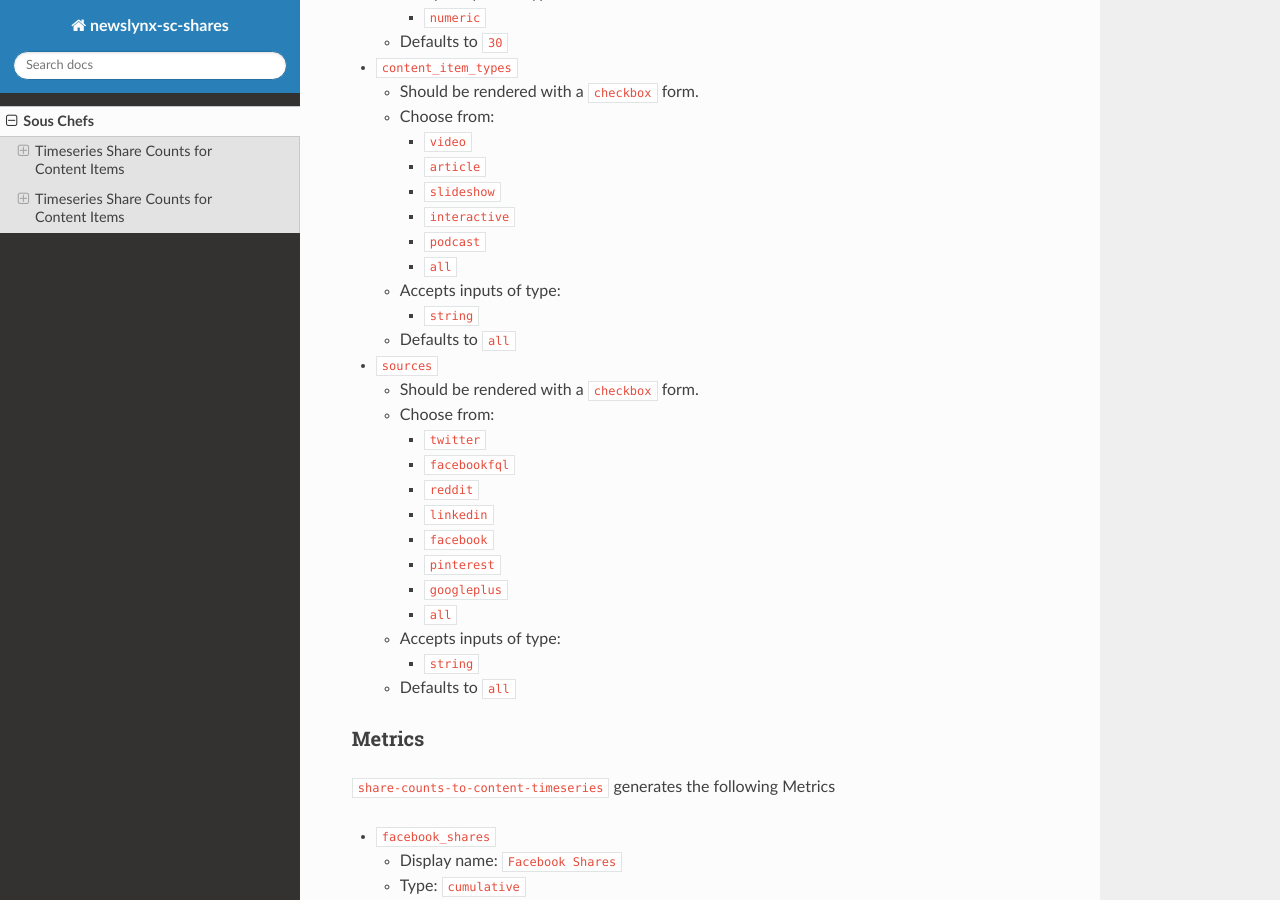
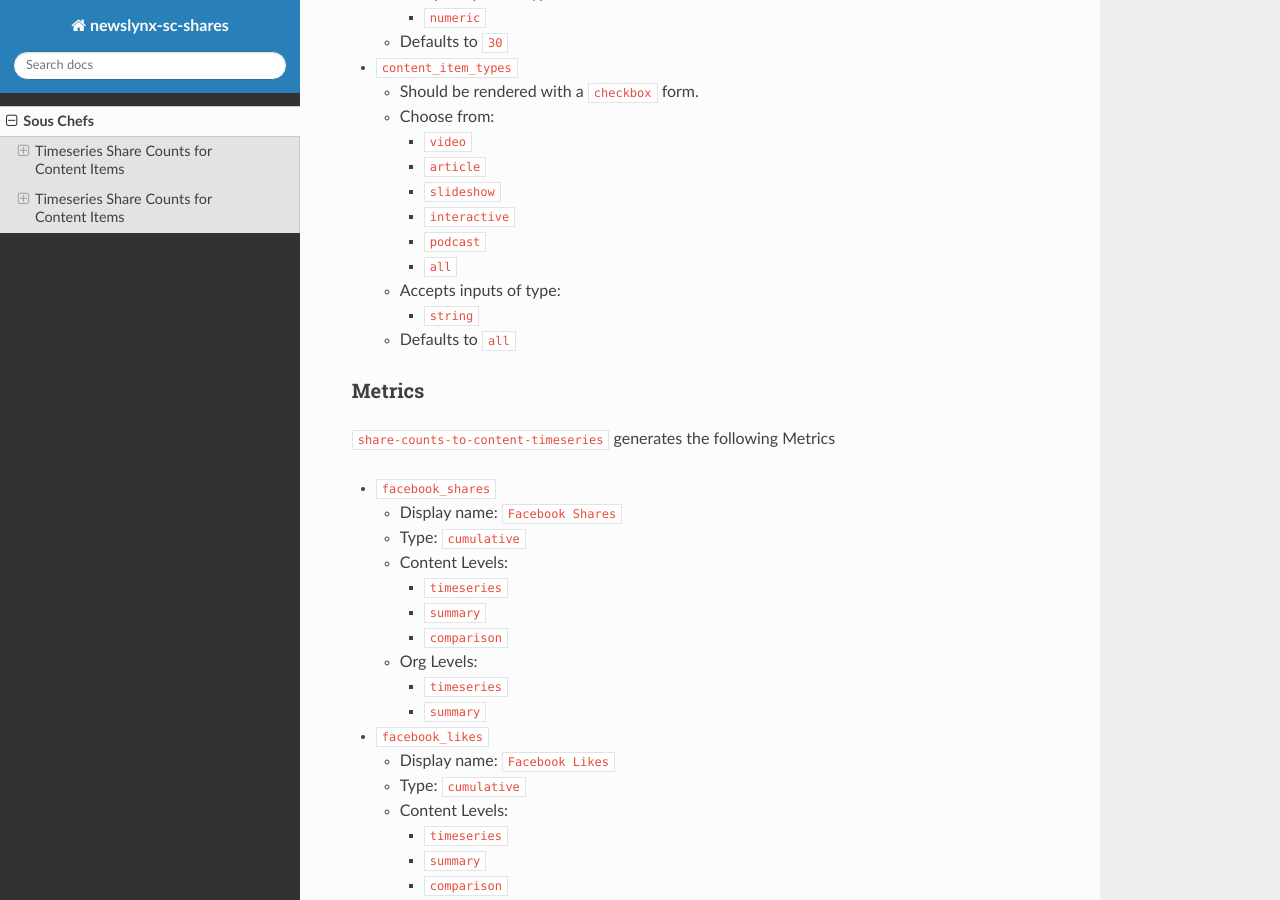
Before and after one commit to newslynx/newslynx-sc-shares, a Sphinx documentation site: the page built from docs/sous-chefs.rst, in a window 1280 px wide and 900 px high, scrolled down 1533 px. Built offline with Sphinx 7.4.7 and the Read the Docs theme 2.0.0, drawn with Linux system fonts in a browser that asks for light colours; pages that are not in the unit, such as notebooks, are missing from menus; some of the changed text lies outside the part shown.

```diff
--- a/docs/sous-chefs.rst
+++ b/docs/sous-chefs.rst
@@ -89,26 +89,6 @@ In addition to default recipe options,
       -  ``slideshow``
       -  ``interactive``
       -  ``podcast``
-      -  ``all``
-
-   -  Accepts inputs of type:
-
-      -  ``string``
-
-   -  Defaults to ``all``
-
--  ``sources``
-
-   -  Should be rendered with a ``checkbox`` form.
-   -  Choose from:
-
-      -  ``twitter``
-      -  ``facebookfql``
-      -  ``reddit``
-      -  ``linkedin``
-      -  ``facebook``
-      -  ``pinterest``
-      -  ``googleplus``
       -  ``all``
 
    -  Accepts inputs of type:
```
Also changed, not shown: other parts of docs/sous-chefs.rst (+2 -3 lines), 1 other file.
